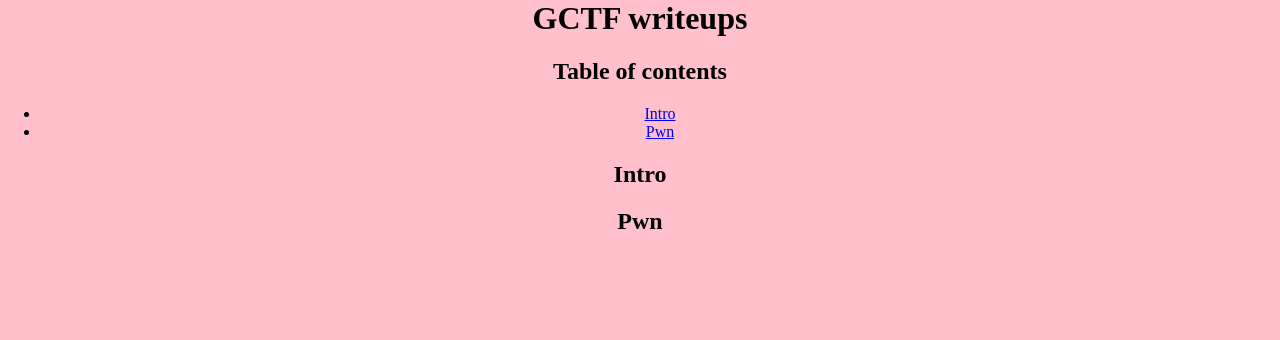
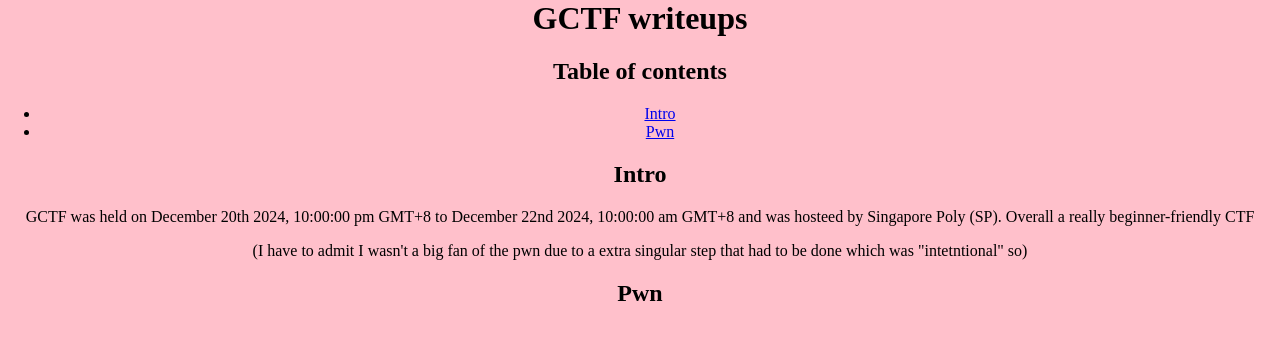
Before and after one commit to ichigyou/CTF_writeups, a plain HTML site: page gctf.html in a window 1280 px wide. Drawn offline with Linux system fonts and the light colour scheme.

Commit message:
html update

```diff
--- a/gctf.html
+++ b/gctf.html
@@ -15,6 +15,11 @@
 
     <!--Intro section-->
     <h2 id="intro">Intro</h2>
+    <p>GCTF was held on December 20th 2024, 10:00:00 pm GMT+8 to December 22nd 2024, 10:00:00 am GMT+8
+        and was hosteed by Singapore Poly (SP).
+        Overall a really beginner-friendly CTF
+    </p>
+    <p>(I have to admit I wasn't a big fan of the pwn due to a extra singular step that had to be done which was "intetntional" so)</p>
 
     <!--pwn writeups-->
     <h2 id="pwn">Pwn</h2>
```
